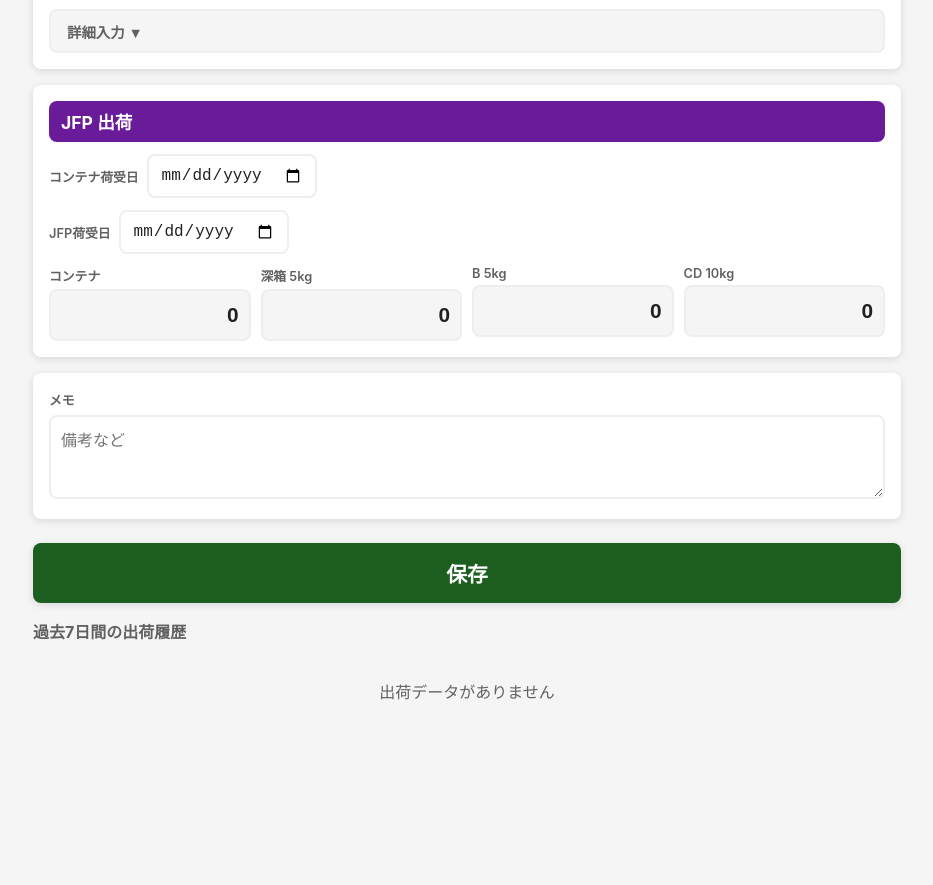
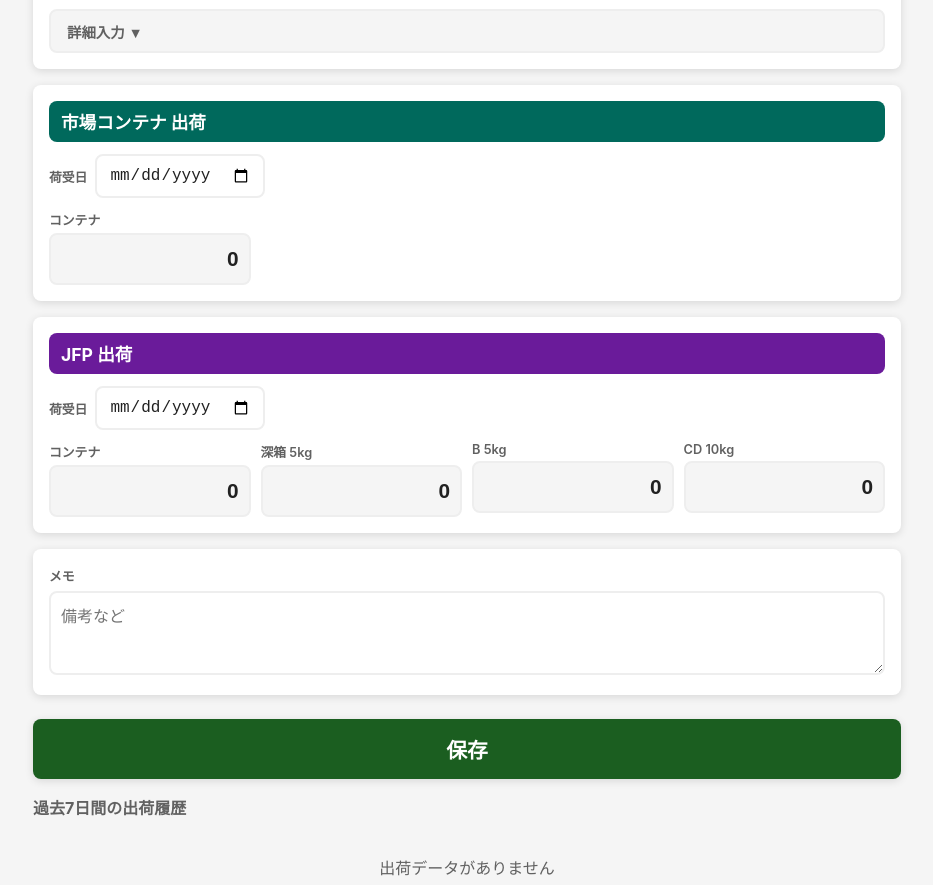
Before and after one commit to rymaruno-stack/harvest-app, a website: page index.html in a window 1280 px wide. Shown: the part 916-1801 px from the top of the page, without its empty margins (173-1106 px from the left). Before the commit the page ends 1691 px from the top, so only its background shows below. Drawn offline with nearby package versions, Linux system fonts and the light colour scheme.

Commit message:
add market container section

```diff
--- a/css/style.css
+++ b/css/style.css
@@ -12,9 +12,10 @@
   --gray-400:     #BDBDBD;
   --gray-700:     #616161;
   --text-dark:    #212121;
-  --market-color: #1565C0;
-  --jfp-color:    #6A1B9A;
-  --uriage-color: #E65100;
+  --market-color:           #1565C0;
+  --market-container-color: #00695C;
+  --jfp-color:              #6A1B9A;
+  --uriage-color:           #E65100;
   --shadow:       0 2px 8px rgba(0,0,0,0.12);
   --radius:       8px;
 }
@@ -176,10 +177,11 @@ body {
   color: var(--white);
 }
 
-.section-title--ja      { background: var(--green-mid); }
-.section-title--market  { background: var(--market-color); }
-.section-title--jfp     { background: var(--jfp-color); }
-.section-title--uriage  { background: var(--uriage-color); }
+.section-title--ja               { background: var(--green-mid); }
+.section-title--market           { background: var(--market-color); }
+.section-title--market-container { background: var(--market-container-color); }
+.section-title--jfp              { background: var(--jfp-color); }
+.section-title--uriage           { background: var(--uriage-color); }
 
 .subsection-title {
   font-size: 0.95rem;
--- a/index.html
+++ b/index.html
@@ -176,16 +176,29 @@
       </div>
     </section>
 
+    <!-- 市場コンテナ 出荷 -->
+    <section class="form-section">
+      <h2 class="section-title section-title--market-container">市場コンテナ 出荷</h2>
+
+      <div class="section-date">
+        <label class="input-label" for="market_container_date">荷受日</label>
+        <input type="date" id="market_container_date" name="market_container_date" class="date-input">
+      </div>
+
+      <div class="input-grid">
+        <div class="input-item">
+          <label class="input-label" for="market_contena">コンテナ</label>
+          <input type="number" id="market_contena" name="market_contena" class="num-input" min="0" value="0">
+        </div>
+      </div>
+    </section>
+
     <!-- JFP 出荷 -->
     <section class="form-section">
       <h2 class="section-title section-title--jfp">JFP 出荷</h2>
 
       <div class="section-date">
-        <label class="input-label" for="container_date">コンテナ荷受日</label>
-        <input type="date" id="container_date" name="container_date" class="date-input">
-      </div>
-      <div class="section-date">
-        <label class="input-label" for="jfp_date">JFP荷受日</label>
+        <label class="input-label" for="jfp_date">荷受日</label>
         <input type="date" id="jfp_date" name="jfp_date" class="date-input">
       </div>
 
--- a/js/dashboard.js
+++ b/js/dashboard.js
@@ -14,6 +14,7 @@ const JA_COUNT_FIELDS = [
 const MARKET_COUNT_FIELDS = [
   'market_fukabako_a', 'market_regular_as', 'market_regular_am', 'market_regular_al',
   'market_regular_bs', 'market_regular_bm', 'market_regular_bl', 'market_10k_pori',
+  'market_contena',
 ];
 
 const JFP_COUNT_FIELDS = [
--- a/js/harvest.js
+++ b/js/harvest.js
@@ -9,7 +9,7 @@ const HOUSES = [
   { id: 3, name: '参号機' },
 ];
 
-const DATE_FIELDS = ['ja_date', 'market_date', 'jfp_date', 'container_date'];
+const DATE_FIELDS = ['ja_date', 'market_date', 'market_container_date', 'jfp_date'];
 
 const COUNT_FIELDS = [
   'ja_nagabako_am', 'ja_fukabako_am', 'ja_hirabako_as', 'ja_hirabako_am', 'ja_10khira_am',
@@ -19,6 +19,7 @@ const COUNT_FIELDS = [
   'ja_kikakugai_dm', 'ja_kikakugai_ds',
   'market_fukabako_a', 'market_regular_as', 'market_regular_am', 'market_regular_al',
   'market_regular_bs', 'market_regular_bm', 'market_regular_bl', 'market_10k_pori',
+  'market_contena',
   'jfp_contena', 'jfp_fukabako_5kg', 'jfp_b_5kg', 'jfp_cd_10kg',
 ];
 
```
Also changed, not shown: CLAUDE.md (+5 -4 lines).
